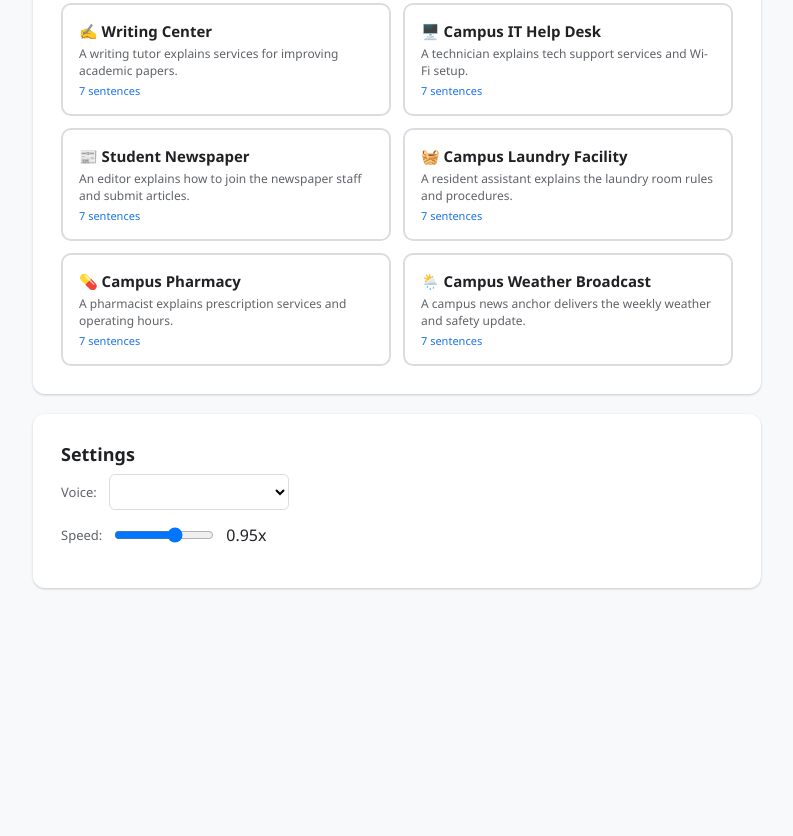
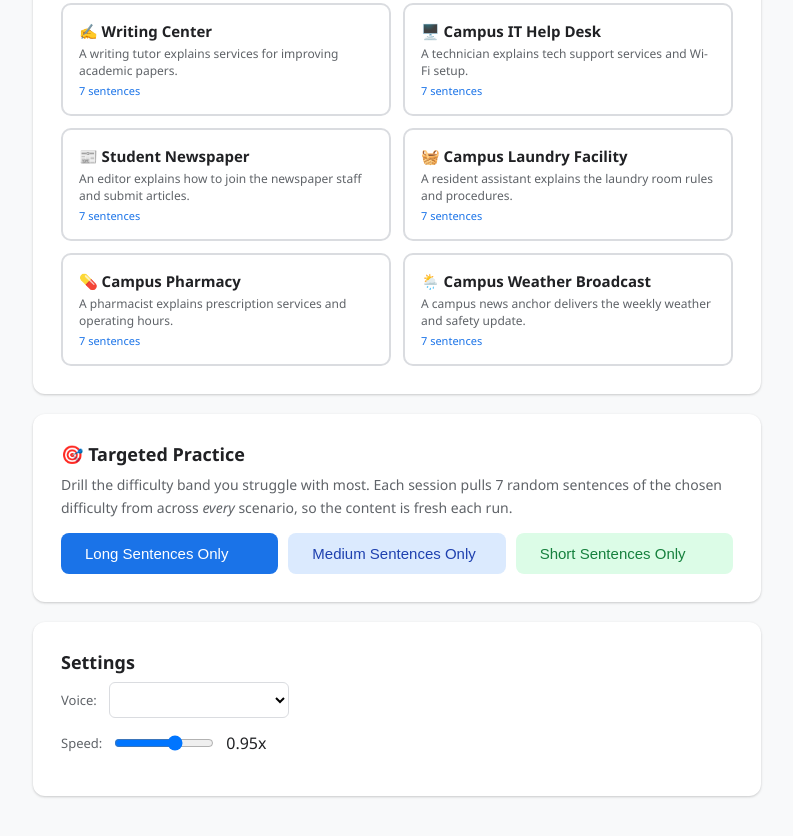
Before and after one commit to hkcc375/TOEFL-iBT-Practice, a plain HTML site: page listen-and-repeat.html in a window 1280 px wide. Shown: the part 2093-2929 px from the top of the page, without its empty margins (243-1036 px from the left). Before the commit the page ends 2725 px from the top, so only its background shows below. Drawn offline with Linux system fonts and the light colour scheme.

Commit message:
Add Targeted Practice mode for Long/Medium/Short sentences only
A new 'Targeted Practice' card on the Listen & Repeat home screen
gives the user three buttons: Long Only, Medium Only, Short Only.
Each click samples 7 random sentences of the chosen difficulty from
across every real scenario and runs them through the standard
Listen & Repeat flow (with TTS playback, recognition, scoring,
recordings, and IndexedDB persistence — all unchanged).

Implementation: a virtual scenario object is built on the fly and
appended to SCENARIOS just for the duration of the run, then pruned
in goHome() so the regular scenario grid stays untouched.

Co-Authored-By: Claude Opus 4.6 <noreply@anthropic.com>

```diff
--- a/listen-and-repeat.html
+++ b/listen-and-repeat.html
@@ -132,6 +132,26 @@
       </p>
       <div class="scenario-grid" id="scenarioGrid"></div>
     </div>
+
+    <div class="card">
+      <h2>🎯 Targeted Practice</h2>
+      <p style="color:var(--text-sec);font-size:14px;line-height:1.6;margin-bottom:14px">
+        Drill the difficulty band you struggle with most. Each session pulls
+        7 random sentences of the chosen difficulty from across <em>every</em> scenario, so the content is fresh each run.
+      </p>
+      <div style="display:flex;gap:10px;flex-wrap:wrap">
+        <button class="btn btn-primary" onclick="startDifficultyPractice('long')" style="flex:1;min-width:170px">
+          Long Sentences Only
+        </button>
+        <button class="btn" onclick="startDifficultyPractice('medium')" style="flex:1;min-width:170px;background:#dbeafe;color:#1e40af">
+          Medium Sentences Only
+        </button>
+        <button class="btn" onclick="startDifficultyPractice('short')" style="flex:1;min-width:170px;background:#dcfce7;color:#15803d">
+          Short Sentences Only
+        </button>
+      </div>
+    </div>
+
     <div class="card">
       <h2>Settings</h2>
       <div class="settings-row">
@@ -1052,6 +1072,9 @@ function showScreen(id) { document.querySelectorAll('.screen').forEach(s => s.cl
 
 function goHome() {
   stopEverything();
+  // Remove any virtual practice scenarios so the grid stays clean
+  pruneVirtualScenarios();
+  currentScenario = null;
   showScreen('screenHome');
   document.getElementById('taskCounter').textContent = '--';
   if (sessionResults.length) document.getElementById('reportBtnWrap').style.display = 'block';
@@ -1060,6 +1083,50 @@ function goHome() {
 function confirmQuit() {
   const choice = confirm('Exit this scenario?\n\nPress OK to go back to the scenario list.\n(Your progress for unfinished sentences will be lost.)');
   if (choice) goHome();
+}
+
+// Build a virtual "Practice X Sentences Only" scenario by sampling N sentences
+// of the requested difficulty from across every real scenario, then start it
+// like any other. The virtual scenario is appended to SCENARIOS and removed in
+// goHome() so it never shows up on the scenario grid.
+function startDifficultyPractice(difficulty, count) {
+  const N = count || 7;
+  // Collect every sentence of this difficulty across all real scenarios
+  const pool = [];
+  SCENARIOS.forEach(sc => {
+    if (sc._virtual) return;
+    sc.sentences.forEach(s => {
+      if (s.difficulty === difficulty) pool.push(Object.assign({}, s));
+    });
+  });
+  if (pool.length === 0) {
+    alert('No ' + difficulty + ' sentences are available.');
+    return;
+  }
+  // Shuffle and take N (or all if fewer than N exist)
+  for (let i = pool.length - 1; i > 0; i--) {
+    const j = Math.floor(Math.random() * (i + 1));
+    [pool[i], pool[j]] = [pool[j], pool[i]];
+  }
+  const picked = pool.slice(0, Math.min(N, pool.length));
+  const labelMap = { short: '⚡ Short', medium: '🎯 Medium', long: '🔥 Long' };
+  const virtualScenario = {
+    name: (labelMap[difficulty] || difficulty) + ' Sentences Practice',
+    emoji: labelMap[difficulty] ? labelMap[difficulty].split(' ')[0] : '🎯',
+    desc: 'Random ' + difficulty + ' sentences from every scenario',
+    sentences: picked,
+    _virtual: true
+  };
+  SCENARIOS.push(virtualScenario);
+  startScenario(SCENARIOS.length - 1);
+}
+
+// Strip any virtual practice scenarios off the end of SCENARIOS so the grid
+// doesn't show them and indices stay stable for normal scenarios.
+function pruneVirtualScenarios() {
+  while (SCENARIOS.length && SCENARIOS[SCENARIOS.length - 1]._virtual) {
+    SCENARIOS.pop();
+  }
 }
 
 async function startScenario(idx) {
```
